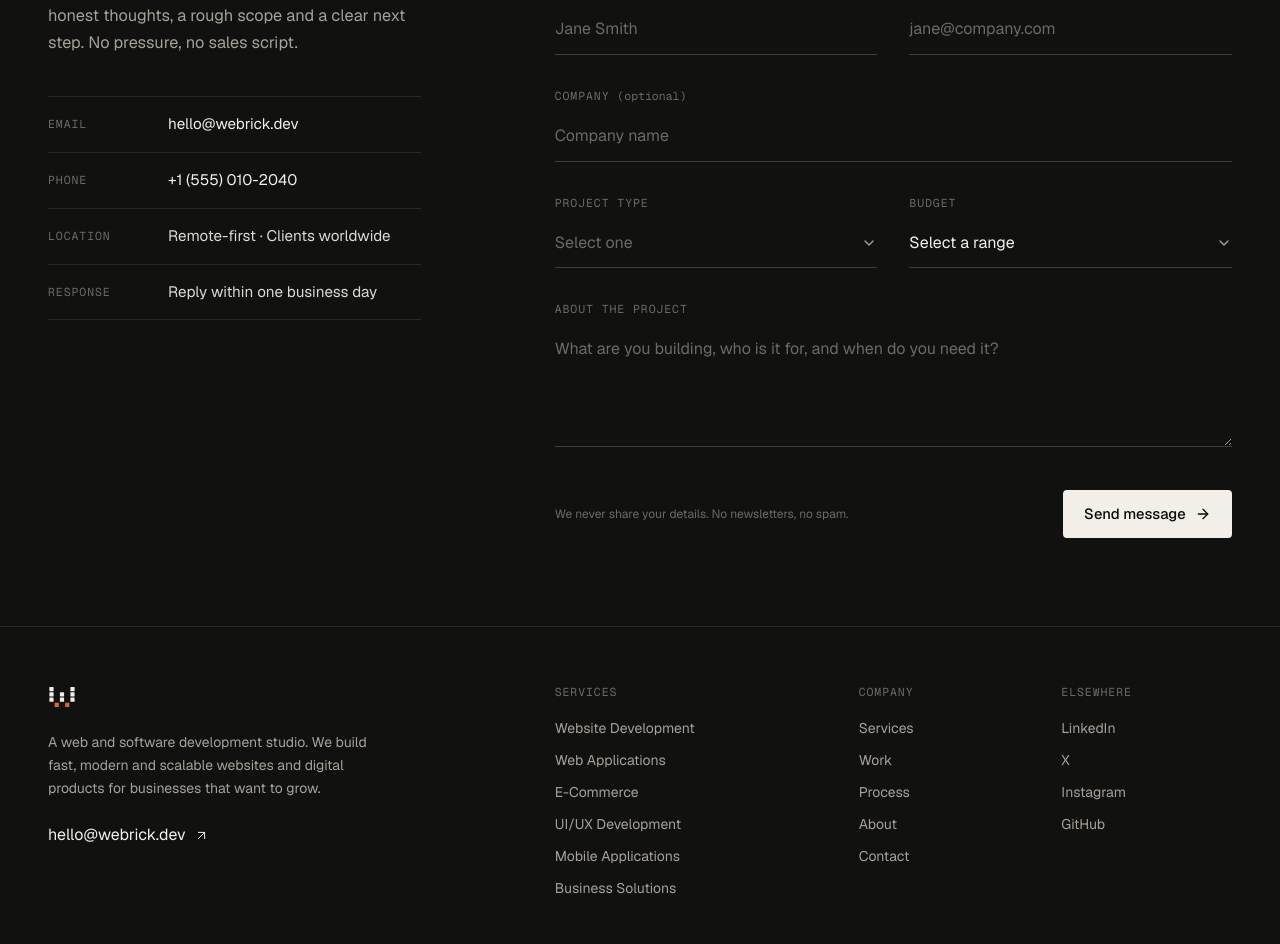
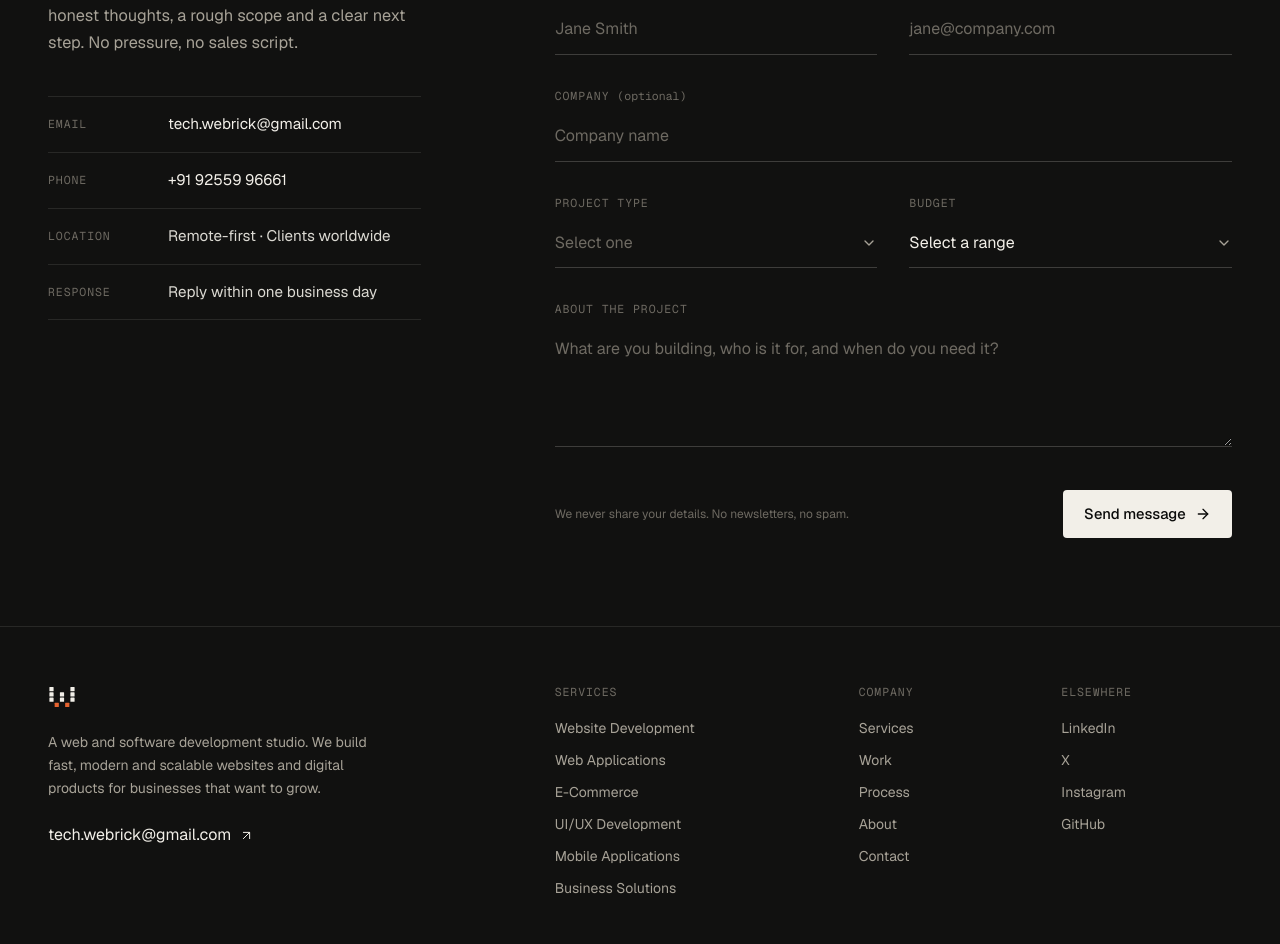
Before and after one commit to dhruvverm/webrick, a React (Vite) app: page / in a window 1280 px wide. Shown: the part 8908-9852 px from the top of the page. Built offline with nearby package versions, Linux system fonts and the light colour scheme.

Commit message:
Update contact email and phone
Co-Authored-By: Claude Fable 5.1 <noreply@anthropic.com>

```diff
--- a/src/data/site.js
+++ b/src/data/site.js
@@ -1,9 +1,9 @@
 /** Studio-wide details used in the navbar, contact section and footer. */
 export const site = {
   name: 'Webrick',
-  email: 'hello@webrick.dev',
-  phone: '+1 (555) 010-2040',
-  phoneHref: 'tel:+15550102040',
+  email: 'tech.webrick@gmail.com',
+  phone: '+91 92559 96661',
+  phoneHref: 'tel:+919255996661',
   location: 'Remote-first · Clients worldwide',
   hours: 'Mon – Fri, 9:00 – 18:00',
   founded: 2020,
```
